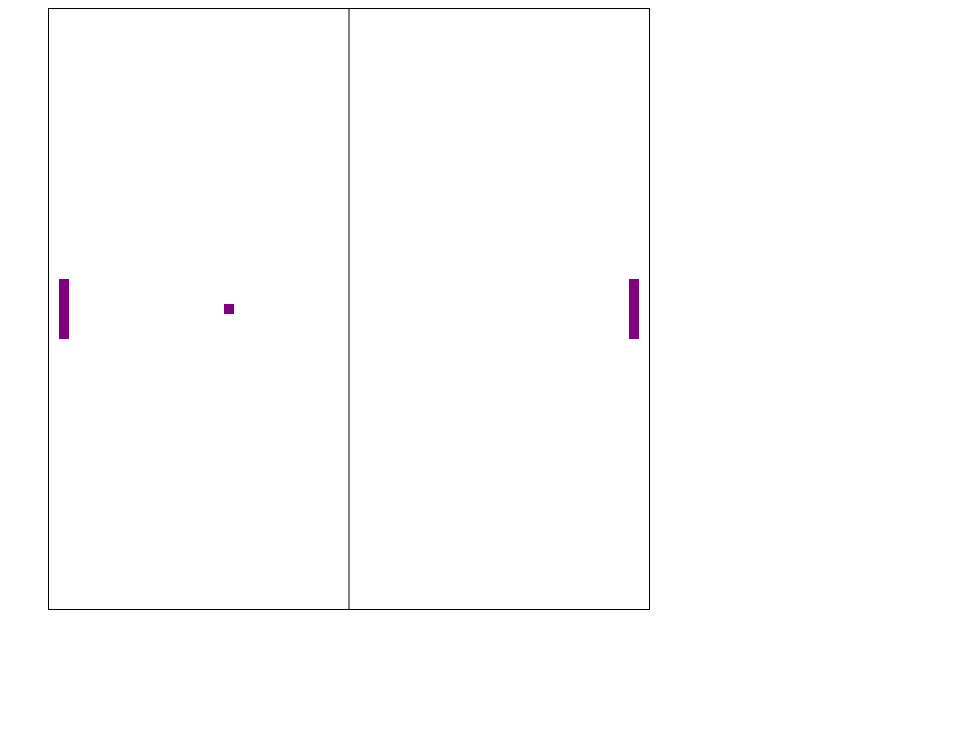
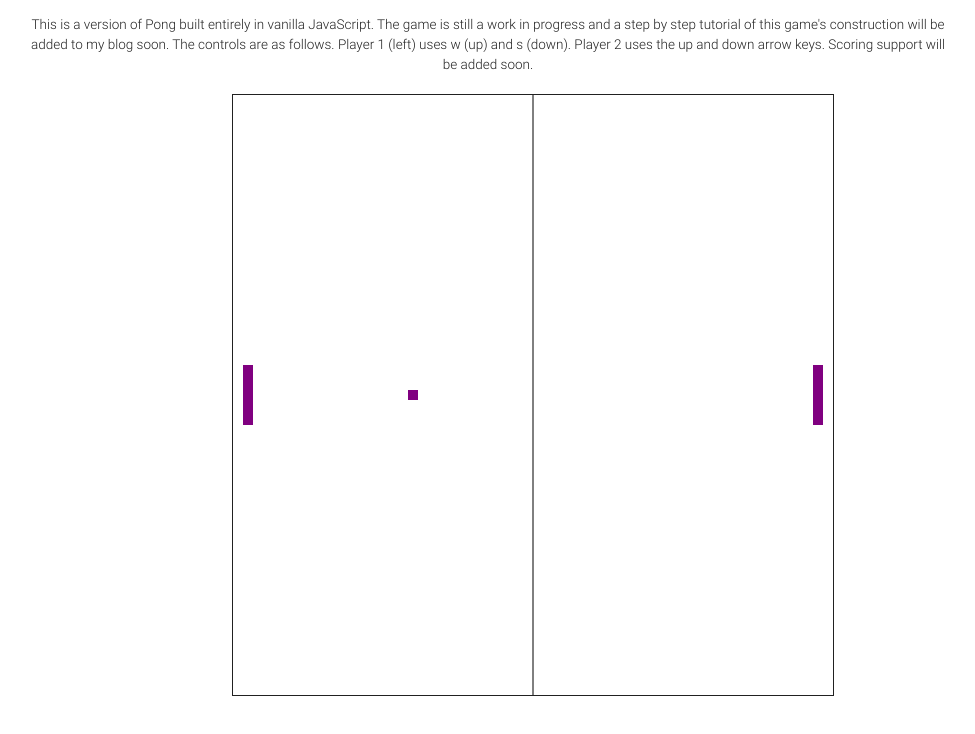
Before and after one commit to Foxhound013/Foxhound013.github.io, a plain HTML site: page projects/pong.html in a window 1280 px wide. Shown: the whole page, without its empty margins (152-1127 px from the left). Drawn offline with nearby package versions, Linux system fonts and the light colour scheme.

Commit message:
Added Pong project
Added pong project to webpage.

```diff
--- a/projects/pong.html
+++ b/projects/pong.html
@@ -1,12 +1,32 @@
 <!DOCTYPE html>
 <html>
   <head>
-    <meta charset="utf-8">
-    <title>Pong</title>
+    <!-- Compiled and minified CSS -->
+    <link rel="stylesheet" href="https://cdnjs.cloudflare.com/ajax/libs/materialize/0.100.2/css/materialize.min.css">
+
+    <!-- Include the materilize icon set -->
+    <link href="https://fonts.googleapis.com/icon?family=Material+Icons" rel="stylesheet">
+
+    <link rel="stylesheet" href="style.css">
+
+    <!--Let browser know website is optimized for mobile-->
+    <meta name="viewport" content="width=device-width, initial-scale=1.0"/>
+    <title>Pong.js</title>
     <link rel="stylesheet" href="style.css">
   </head>
   <body>
+    <div class="container">
+      <div class="row center">
+        <script src="controllerV2.js" charset="utf-8"></script>
+        <p class="flow-text instruction">This is a version of Pong built entirely in vanilla JavaScript. The game is still a work in progress and a step by step tutorial of this game's construction will be added to my blog soon. The controls are as follows. Player 1 (left) uses w (up) and s (down). Player 2 uses the up and down arrow keys. Scoring support will be added soon.</p>
+      </div>
+    </div>
 
+
+    <!--Import jQuery before materialize.js-->
+    <script type="text/javascript" src="https://code.jquery.com/jquery-3.2.1.min.js"></script>
+    <!-- Compiled and minified JavaScript -->
+    <script src="https://cdnjs.cloudflare.com/ajax/libs/materialize/0.100.2/js/materialize.min.js"></script>
   </body>
-  <script src="controllerV2.js" charset="utf-8"></script>
+
 </html>
--- a/projects/style.css
+++ b/projects/style.css
@@ -1,7 +1,7 @@
 canvas {
   border: black 1px solid;
-  margin-left: 15%;
-  margin-right: 15%;
+  margin-left: 30%;
+  margin-right: 30%;
   position: absolute;
 }
 /*js that will move paddles is document.querySelector(".player-0").style.marginTop = "pixels go here"; */
@@ -26,3 +26,9 @@ canvas {
   margin-right: 16%;
   margin-top: 250px;
 }
+
+.instruction {
+  font-size: 90%;
+  margin-bottom: 0;
+  padding-bottom: 0;
+}
```
